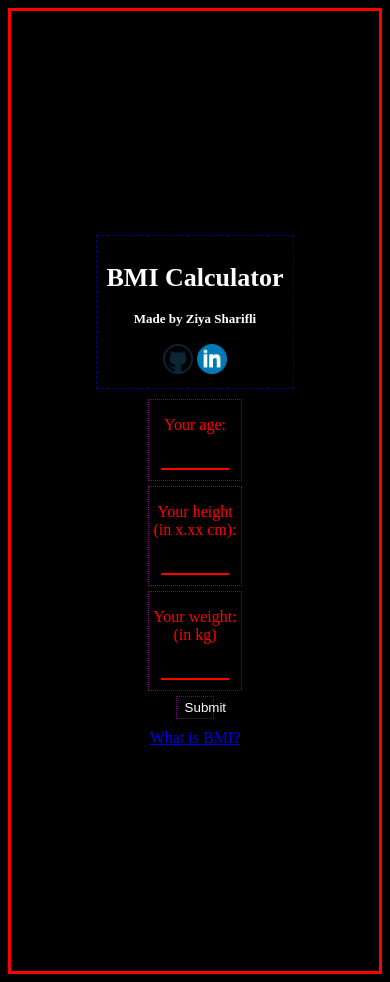
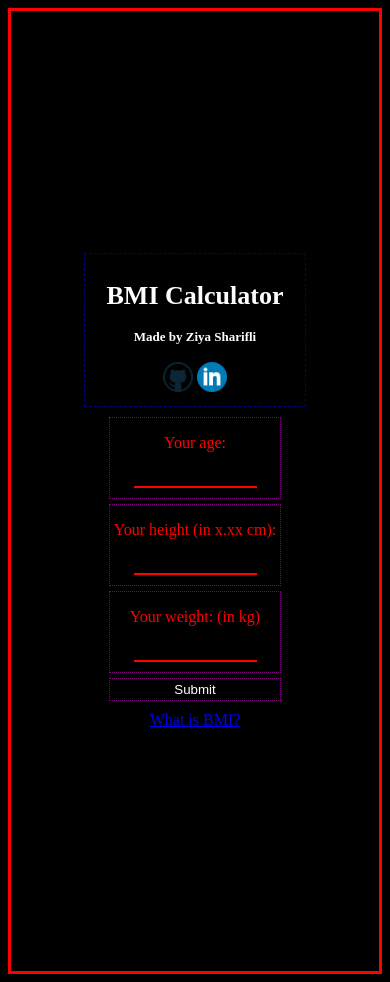
Before and after one commit to bashintozsh/BMI-Calculator, a plain HTML site: page index.html in a window 390 px wide. Drawn offline with Linux system fonts and the light colour scheme.

Commit message:
Fix mobile layout final hopefully

```diff
--- a/styles.css
+++ b/styles.css
@@ -23,12 +23,13 @@ body {
   margin-bottom: 10px;
   font-size: 13px;
   text-align: center;
-  flex-grow: 0;
+  min-width: 200px;
 }
 
 .flexbox-item {
   color: red;
   width: 25%;
+  min-width: 170px;
   margin-bottom: 5px;
   text-align: center;
   border: 1px dotted purple;
@@ -49,7 +50,7 @@ body {
 }
 
 .flexbox-button-submit {
-  width: 10%;
+  width: 25%;
 }
 
 .btn--submit {
@@ -58,6 +59,7 @@ body {
   border: 2px solid transparent;
   cursor: pointer;
   width: 100%;
+  min-width: 170px;
 }
 .btn--submit:active {
   background-color: black;
```
